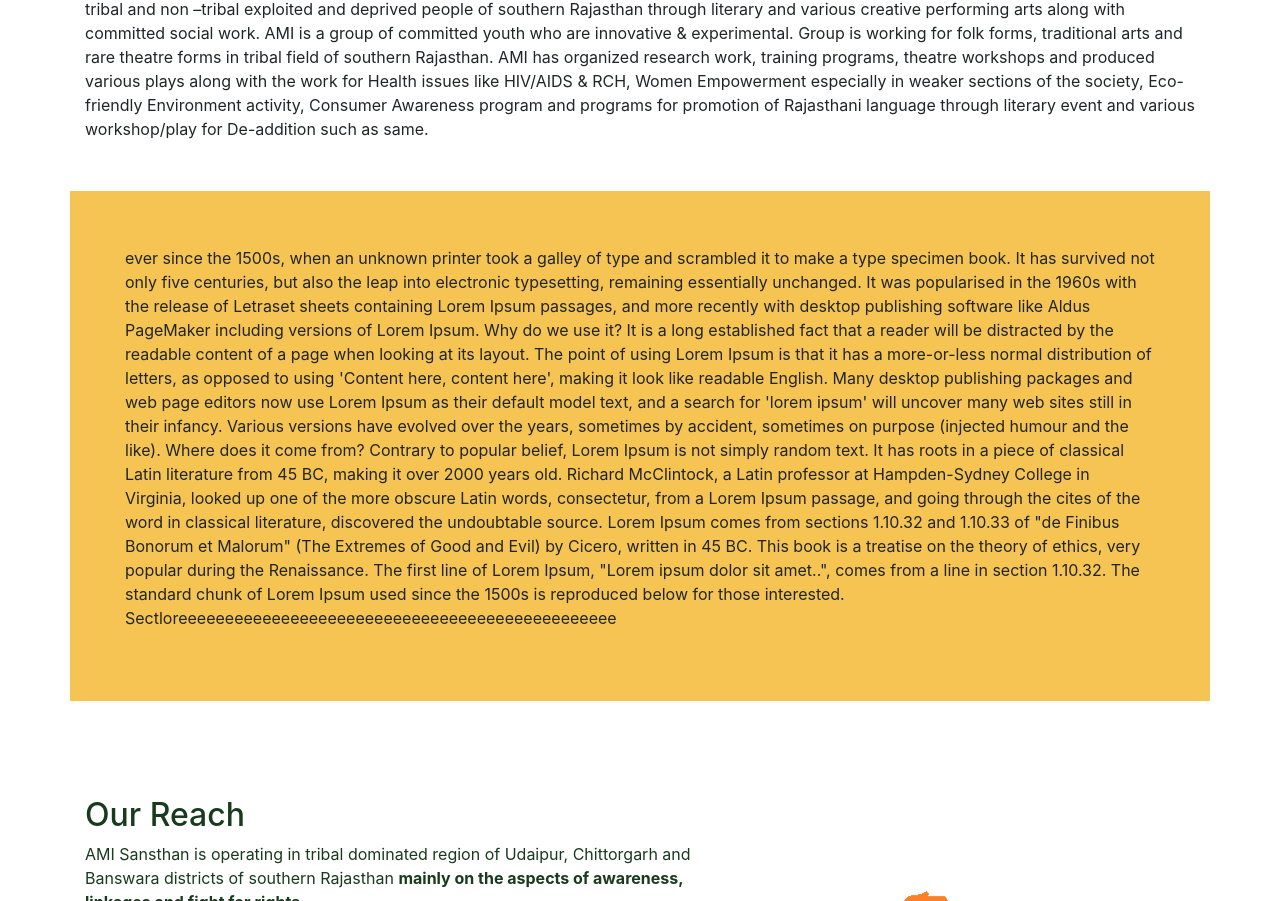
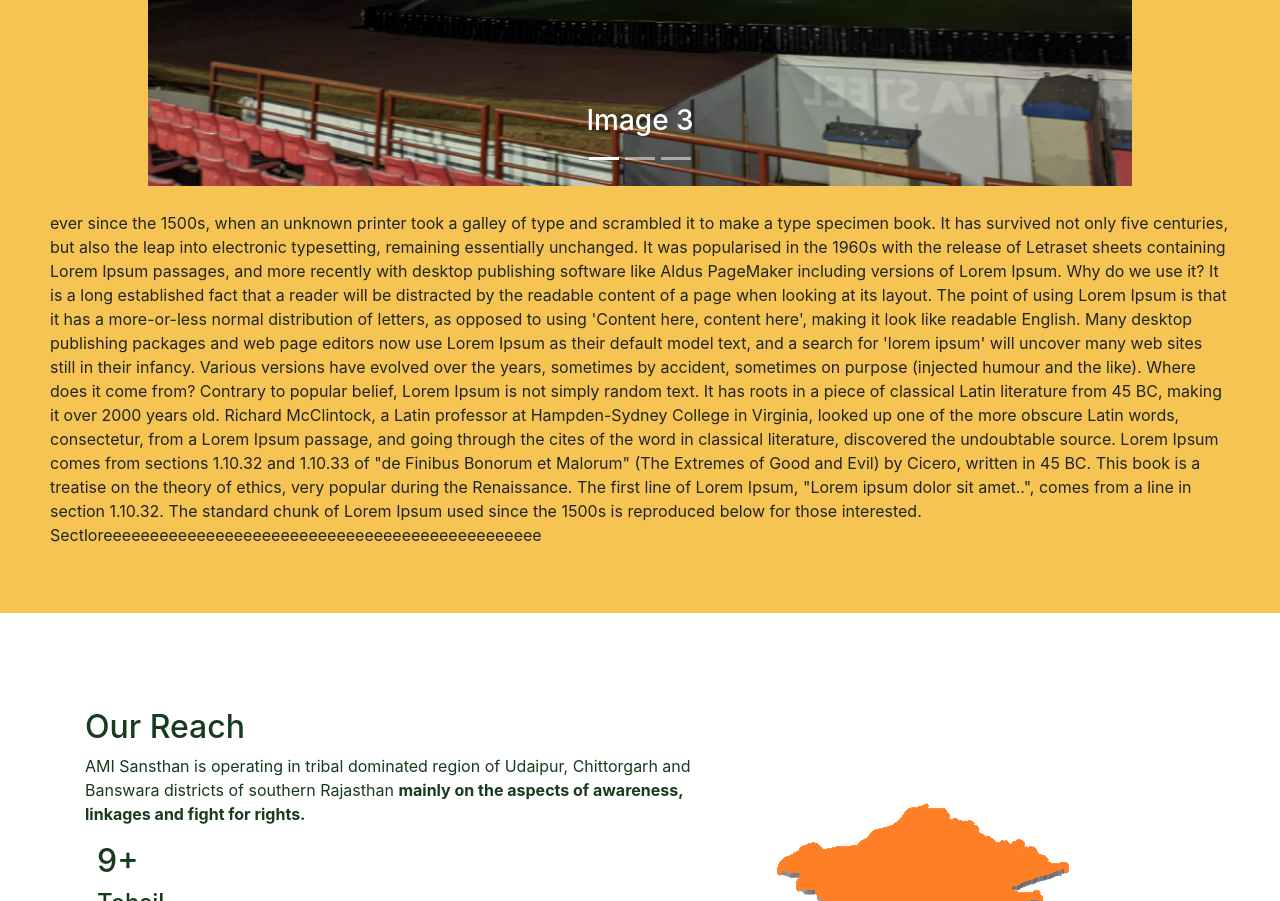
Before and after one commit to a-b-rudra/ami-sansthaan, a React (Create React App) app: page / in a window 1280 px wide. Shown: the part 1696-2597 px from the top of the page. Built offline with nearby package versions, Linux system fonts and the light colour scheme.

Commit message:
CSS changes and Carousel repositioning

```diff
--- a/src/App.js
+++ b/src/App.js
@@ -1,23 +1,20 @@
-import React, { Component } from "react";
-import { BrowserRouter as Router, Route, Switch } from "react-router-dom";
-import Home from "./pages/Home.js";
+import React from "react";
+import { Route, BrowserRouter as Router, Switch } from "react-router-dom";
+
+import NavBar  from "./components/layout/Navbar";
+import Social from "./components/layout/Social";
 import { About } from "./pages/About";
-import Contact from "./pages/Contact";
 import { Activities } from "./pages/Activities";
 import { Articles } from "./pages/Articles";
-import NavBar  from "./components/layout/Navbar";
-import Social from "./components/layout/Social";
-import CarouselFadeExample from "./pages/Carousel.js";
-import imgSrc from "./components/layout/ImageData.js";
-
+import Contact from "./pages/Contact";
+import Home from "./pages/Home.js";
 
 const App = () =>  {
-  const imgsrc = imgSrc;
+
     return (
       <React.Fragment>
         <NavBar/>
         <Social/>
-        <CarouselFadeExample data={imgsrc}/>
         <Router>
             <Switch>
               <Route exact path="/" component={Home} />
--- a/src/pages/Carousel.js
+++ b/src/pages/FadeCarousel.js
@@ -1,6 +1,7 @@
 import Carousel from "react-bootstrap/Carousel";
 
-function CarouselFadeExample(props) {
+const FadeCarousel = props => {
+
   const images = props.data.map((imgsrc) => (
     <Carousel.Item interval={1500}>
       <img
@@ -17,4 +18,4 @@ function CarouselFadeExample(props) {
   return <Carousel fade>{images}</Carousel>;
 }
 
-export default CarouselFadeExample;
+export default FadeCarousel;
--- a/src/pages/List.js
+++ b/src/pages/List.js
@@ -3,9 +3,9 @@ import React from "react";
 class List extends React.Component {
   render() {
     return (
-      <div className="container fluid">
+      <div className="container-carousel">
         <div className="row">
-          <div className="col md-8" style={{margin:"30px"}}>
+          <div className="col md-8">
            <p>
             ever since the 1500s, when an unknown printer took a galley of type
             and scrambled it to make a type specimen book. It has survived not
--- a/src/pages/home.css
+++ b/src/pages/home.css
@@ -47,8 +47,8 @@
     margin-top: 120px;
 }
 
-.container.fluid {
+.container-carousel {
     padding: 25px 25px 25px 25px;
     background-color: #f6c453;
-
+    /* box-shadow: 0 30px 40px rgba(0,0,0,.1) */
 }
--- a/src/pages/home.js
+++ b/src/pages/home.js
@@ -1,12 +1,12 @@
 import React from "react";
-import Social from "../components/layout/Social";
-// import cover from "./cover.JPG";
-import { Modal } from "../components/layout/Modal";
-import NavBar from "../components/layout/Navbar";
+
+import imgSrc from "../components/layout/ImageData.js"
+import Contact from "./Contact";
+import FadeCarousel from "./FadeCarousel";
+import List from "./List";
+import Reach from "./Reach";
+
 import "./Home.css";
-import Contact from "./Contact";
-import Reach from "./Reach";
-import List from "./List";
 
 function Home() {
   return (
@@ -38,10 +38,12 @@ function Home() {
           </p>
           {/* </div>
           </div> */}
-
         </div>
       </div>
-      <List />
+      <div className="container-carousel">
+        <FadeCarousel data={imgSrc}/>
+        <List />
+      </div>
       <Reach />
       <Contact />
     </section>
```
